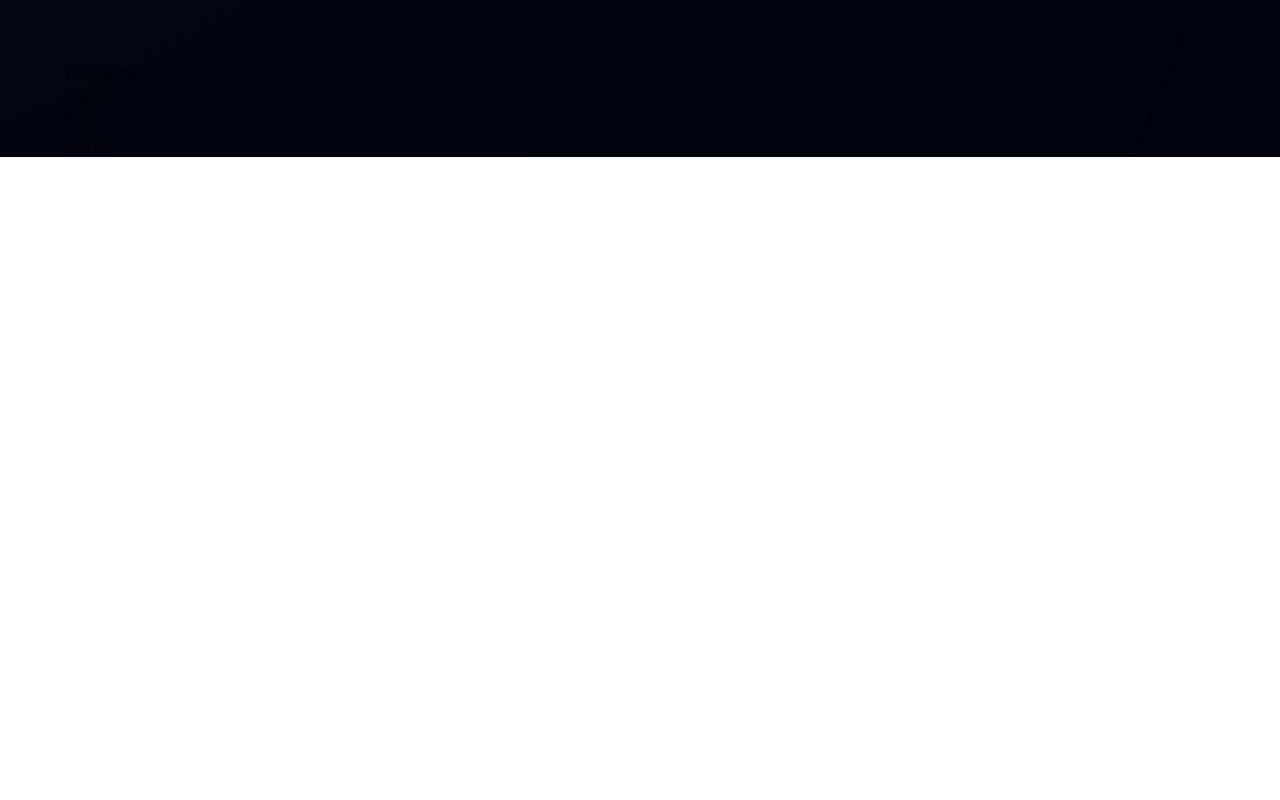
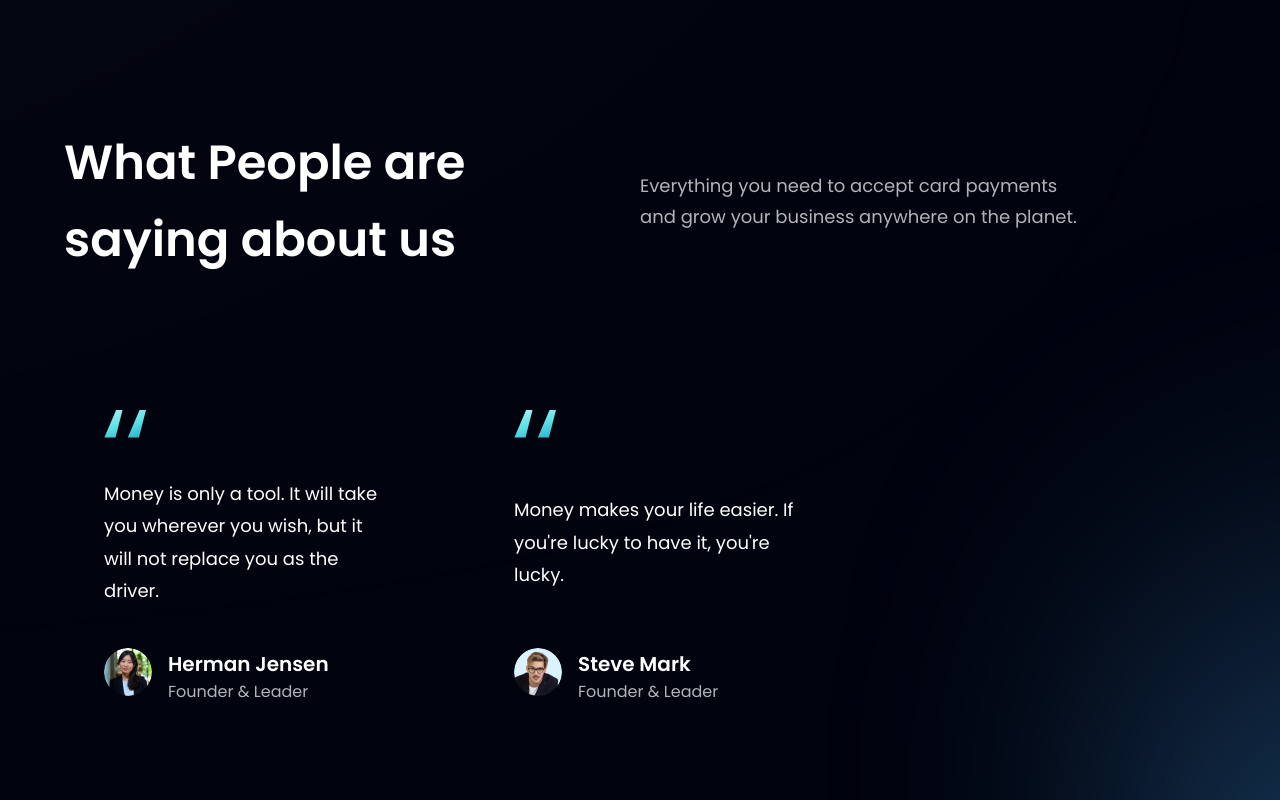
Before and after one commit to yossyadirta/zenbank-web-ui, a React (Vite) app: page / in a window 1280 px wide. Shown: the part 2700-3500 px from the top of the page. Before the commit the page ends 2857 px from the top, so only its background shows below. Built offline with nearby package versions, Linux system fonts and the light colour scheme.

Commit message:
Testimonial section done

```diff
--- a/src/components/FeedbackCard.jsx
+++ b/src/components/FeedbackCard.jsx
@@ -1,7 +1,28 @@
-import React from "react";
+import { quotes } from "../assets";
 
-const FeedbackCard = () => {
-  return <div>FeedbackCard</div>;
-};
+const FeedbackCard = ({ content, name, title, img }) => (
+  <div className="flex justify-between flex-col px-10 py-12 rounded-[20px]  max-w-[370px] md:mr-10 sm:mr-5 mr-0 my-5 feedback-card">
+    <img
+      src={quotes}
+      alt="double_quotes"
+      className="w-[42.6px] h-[27.6px] object-contain"
+    />
+    <p className="font-poppins font-normal text-[18px] leading-[32.4px] text-white my-10">
+      {content}
+    </p>
+
+    <div className="flex flex-row">
+      <img src={img} alt={name} className="w-[48px] h-[48px] rounded-full" />
+      <div className="flex flex-col ml-4">
+        <h4 className="font-poppins font-semibold text-[20px] leading-[32px] text-white">
+          {name}
+        </h4>
+        <p className="font-poppins font-normal text-[16px] leading-[24px] text-dimWhite">
+          {title}
+        </p>
+      </div>
+    </div>
+  </div>
+);
 
 export default FeedbackCard;
--- a/src/components/Testimonials.jsx
+++ b/src/components/Testimonials.jsx
@@ -1,7 +1,32 @@
-import React from "react";
+import { feedback } from "../constants";
+import styles from "../style";
+import FeedbackCard from "./FeedbackCard";
 
-const Testimonials = () => {
-  return <div>Testimonials</div>;
-};
+const Testimonials = () => (
+  <section
+    id="clients"
+    className={`${styles.paddingY} ${styles.flexCenter} flex-col relative `}
+  >
+    <div className="absolute z-[0] w-[60%] h-[60%] -right-[50%] rounded-full blue__gradient bottom-40" />
+
+    <div className="w-full flex justify-between items-center md:flex-row flex-col sm:mb-16 mb-6 relative z-[1]">
+      <h2 className={styles.heading2}>
+        What People are <br className="sm:block hidden" /> saying about us
+      </h2>
+      <div className="w-full md:mt-0 mt-6">
+        <p className={`${styles.paragraph} text-left max-w-[450px]`}>
+          Everything you need to accept card payments and grow your business
+          anywhere on the planet.
+        </p>
+      </div>
+    </div>
+
+    <div className="flex flex-wrap sm:justify-start justify-center w-full feedback-container relative z-[1]">
+      {feedback.map((card) => (
+        <FeedbackCard key={card.id} {...card} />
+      ))}
+    </div>
+  </section>
+);
 
 export default Testimonials;
```
